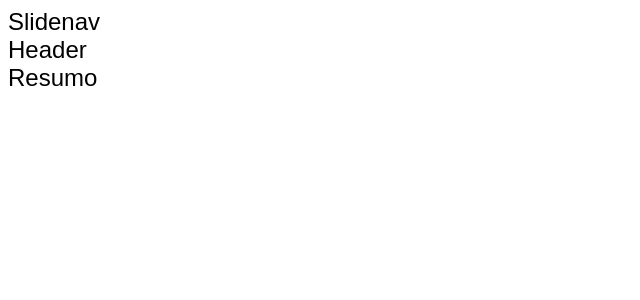
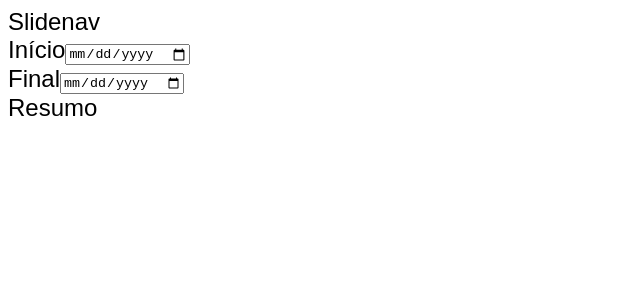
Before and after one commit to PedroKarasudani/react_typescript, a React (Vite) app: page / in a window 1280 px wide. Shown: the top 300 px of the page, without its empty margins (0-640 px from the left). Built offline with nearby package versions, Linux system fonts and the light colour scheme; no server answers.

Commit message:
DateInput

```diff
--- /dev/null
+++ b/src/Components/DateInput.tsx
@@ -0,0 +1,16 @@
+import React from 'react';
+
+type IDateInput = React.ComponentProps<'input'> & {
+  label: string;
+};
+
+const DateInput = ({ label, ...props }: IDateInput) => {
+  return (
+    <div>
+      <label htmlFor={label}>{label}</label>
+      <input id={label} name={label} type="date" {...props} />
+    </div>
+  );
+};
+
+export default DateInput;
--- /dev/null
+++ b/src/Components/DateRange.tsx
@@ -0,0 +1,24 @@
+import React from 'react';
+import DateInput from './DateInput';
+
+const DateRange = () => {
+  const [inicio, setInicio] = React.useState('');
+  const [final, setFinal] = React.useState('');
+
+  return (
+    <form onSubmit={(e) => e.preventDefault()}>
+      <DateInput
+        label={'Início'}
+        onChange={({ target }) => setInicio(target.value)}
+      />
+      {inicio}
+      <DateInput
+        label={'Final'}
+        onChange={({ target }) => setFinal(target.value)}
+      />
+      {final}
+    </form>
+  );
+};
+
+export default DateRange;
--- a/src/Components/Header.tsx
+++ b/src/Components/Header.tsx
@@ -1,11 +1,12 @@
 import React from 'react';
-import { useData } from '../Context/DataContext';
+import DateRange from './DateRange';
 
 const Header = () => {
-  const data = useData();
-  console.log(data);
-
-  return <div>Header</div>;
+  return (
+    <div>
+      <DateRange />
+    </div>
+  );
 };
 
 export default Header;
```
